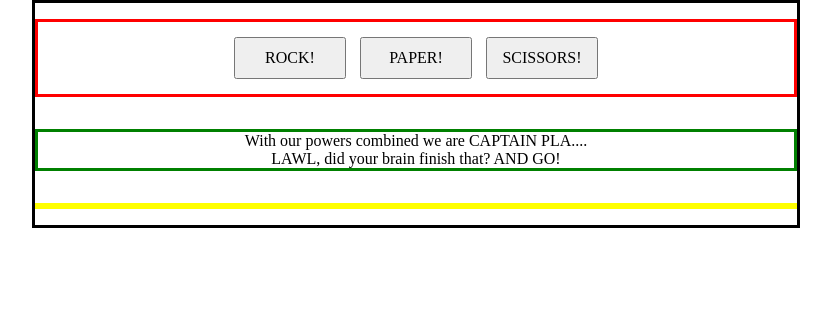
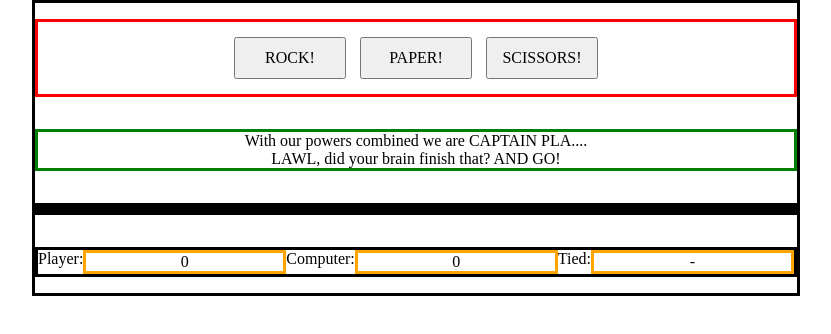
Before and after one commit to heathhile/RockPaperScissors, a plain HTML site: page index.html in a window 1280 px wide. Shown: the whole page, without its empty margins (224-1055 px from the left). Drawn offline with Linux system fonts and the light colour scheme.

Commit message:
trying tog et variable to write to score div

```diff
--- a/index.html
+++ b/index.html
@@ -22,7 +22,17 @@
             <p>LAWL, did your brain finish that? AND GO!</p>
 
         </div>
-        <div class="myResults">
+        <div class="Results">
+            <div data-player-result class="playerResult"></div>
+            <div data-computer-result class="computerResult"></div>
+        </div>
+        <div class="score">
+            <div>Player: </div>
+            <div id="player_score" data-player-score class="playerScore">0</div>
+            <div>Computer: </div>
+            <div data-computer-score class="computerScore">0</div>
+            <div>Tied: </div>
+            <div data-tied-score class="tiedScore">-</div>
         </div>
     </div>
 </body>
--- a/javascript.js
+++ b/javascript.js
@@ -1,15 +1,17 @@
 //  Variables
-let choices = ['rock', 'paper', 'scissors']
-let ComputerChoice = getComputerChoice().toUpperCase();
+let choices = ['ROCK!', 'PAPER!', 'SCISSORS!']
 let playerScore = 0;
 let computerScore = 0;
 let tiedScore = 0;
 //
 // Choose your weapon!!
 function getComputerChoice() {
-    return choices[Math.floor(Math.random() * choices.length)];;
+    return choices[Math.floor(Math.random() * 3)];;
 }
 
+function update_score(playerScore) {
+
+}
 
 
 // Single round between player and computer
@@ -21,19 +23,19 @@ function playRound(PlayerChoice, ComputerChoice) {
         console.log("You tied! Try again!");
         tiedScore++;
     }
-    else if ((PlayerChoice === "ROCK") && (ComputerChoice === "SCISSORS")) {
+    else if ((PlayerChoice === "ROCK!") && (ComputerChoice === "SCISSORS!")) {
         console.log(`"Player got ${PlayerChoice}`);
         console.log(`"Computer gpt ${ComputerChoice}"`);
         console.log(`"You win with ${PlayerChoice}"`);
         playerScore++;
     }
-    else if ((PlayerChoice === "SCISSORS") && (ComputerChoice === "PAPER")) {
+    else if ((PlayerChoice === "SCISSORS!") && (ComputerChoice === "PAPER!")) {
         console.log(`"Player got ${PlayerChoice}`);
         console.log(`"Computer gpt ${ComputerChoice}"`);
         console.log(`"You win with ${PlayerChoice}"`);
         playerScore++;
     }
-    else if ((PlayerChoice === "PAPER") && (ComputerChoice === "ROCK")) {
+    else if ((PlayerChoice === "PAPER!") && (ComputerChoice === "ROCK!")) {
         console.log(`"Player got ${PlayerChoice}`);
         console.log(`"Computer gpt ${ComputerChoice}"`);
         console.log(`"You win with ${PlayerChoice}"`);
@@ -48,34 +50,35 @@ function playRound(PlayerChoice, ComputerChoice) {
 }
 
 const btns = document.querySelectorAll('[data-button]');
+let btnsChoice = undefined;
 
 btns.forEach(button => {
     button.addEventListener('click', () => {
         console.log(button.innerText);
+        btnsChoice = button.innerText;
+        game(btnsChoice)
     })
 })
 
-function game() {
-    // Loops through and gets the players choice
-    // then gets computer choice and plays Thermonuclear War
-    // !!!! Commented per assignement
-    // for (let i = 0; i < 5; i++) {
-    //     const PlayerChoice = prompt("Make a selection: ", "Rock, Paper, or Scissors?").toUpperCase();
-    //     playRound(PlayerChoice, ComputerChoice);
-    // }
+function game(PlayerChoice) {
+    let ComputerChoice = getComputerChoice().toUpperCase();
+    // let p_score = document.querySelector('[data-player-score]')
+    playRound(PlayerChoice, ComputerChoice);
 
     //Compares and outputs the score.
 
-    // if (playerScore > computerScore) {
-    //     console.log("Player wins with " + playerScore);
-    //     console.log("Computer had " + computerScore);
-    //     console.log("You tied " + tiedScore + " times!")
+    if (playerScore > computerScore) {
+        document.getElementById("player_score").innerHTML = playerScore.toString;
+        console.log("Player wins with " + playerScore);
+        console.log("Computer had " + computerScore);
+        console.log("You tied " + tiedScore + " times!")
 
-    // }
-    // else {
-    //     console.log("Computer wins with " + computerScore);
-    //     console.log("Player had " + playerScore);
-    //     console.log("You tied " + tiedScore + " times!")
-    // }
+    }
+    else {
+        console.log("Computer wins with " + computerScore);
+        console.log("Player had " + playerScore);
+        console.log("You tied " + tiedScore + " times!")
+    }
+
 }
 game();
--- a/style.css
+++ b/style.css
@@ -49,7 +49,8 @@ video {
 
 .buttons,
 .silly,
-.myResults {
+.Results,
+.score {
     width: 100%;
     margin: 1em;
 }
@@ -80,7 +81,31 @@ video {
     border: solid green 3px;
 }
 
-.myResults {
+.Results {
     border: solid yellow 3px;
+}
+
+.score,
+.Results {
+    display: flex;
+    width: 100%;
+    border: solid;
+}
+
+.playerResult,
+.computerResult {
+    border: solid ;
+    gap: 2px;
+    margin: auto;
+    flex: 1;
 
 }
+
+.playerScore,
+.computerScore,
+.tiedScore {
+    border: solid orange 3px;
+    gap: 2px;
+    margin: auto;
+    flex: 1;
+}
```
